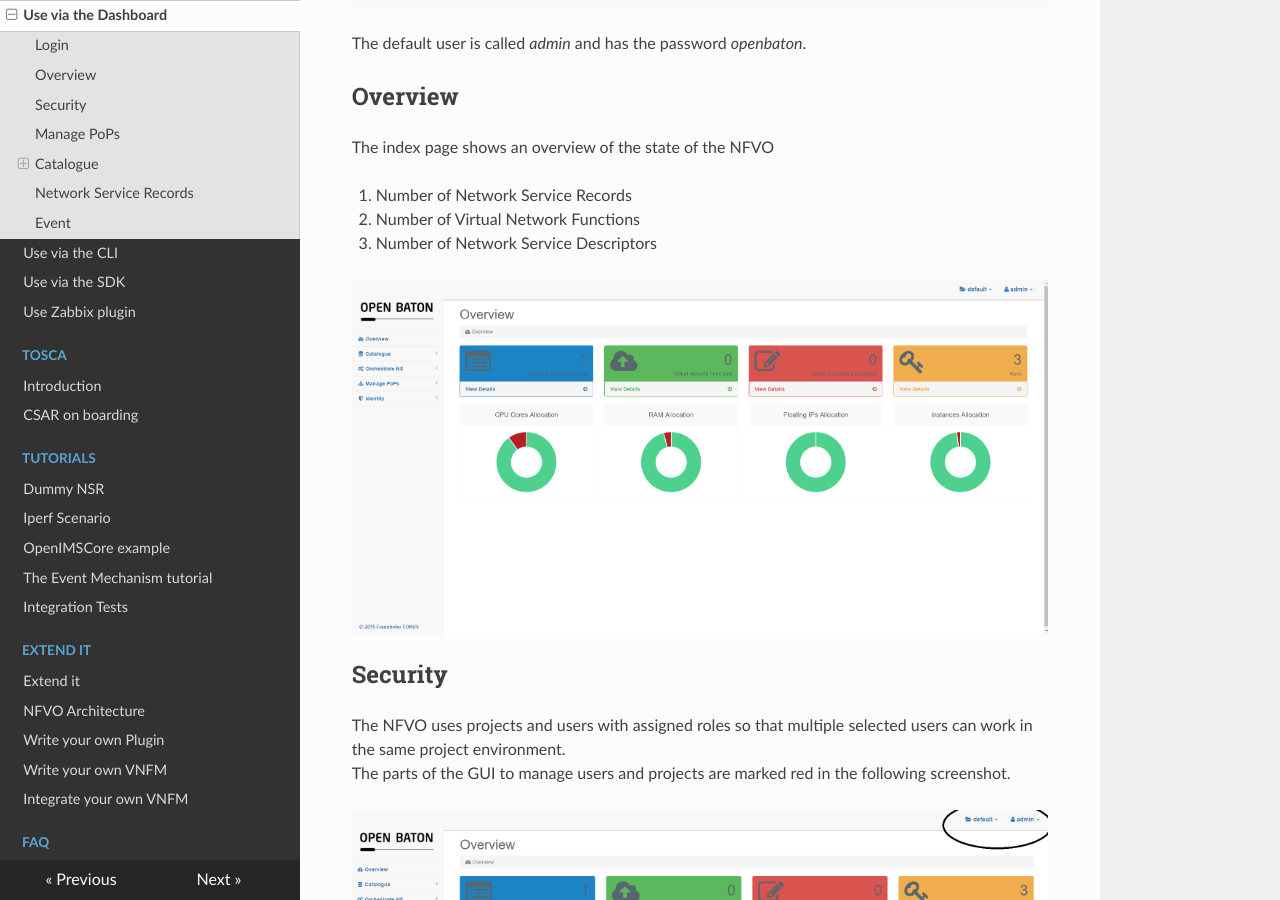
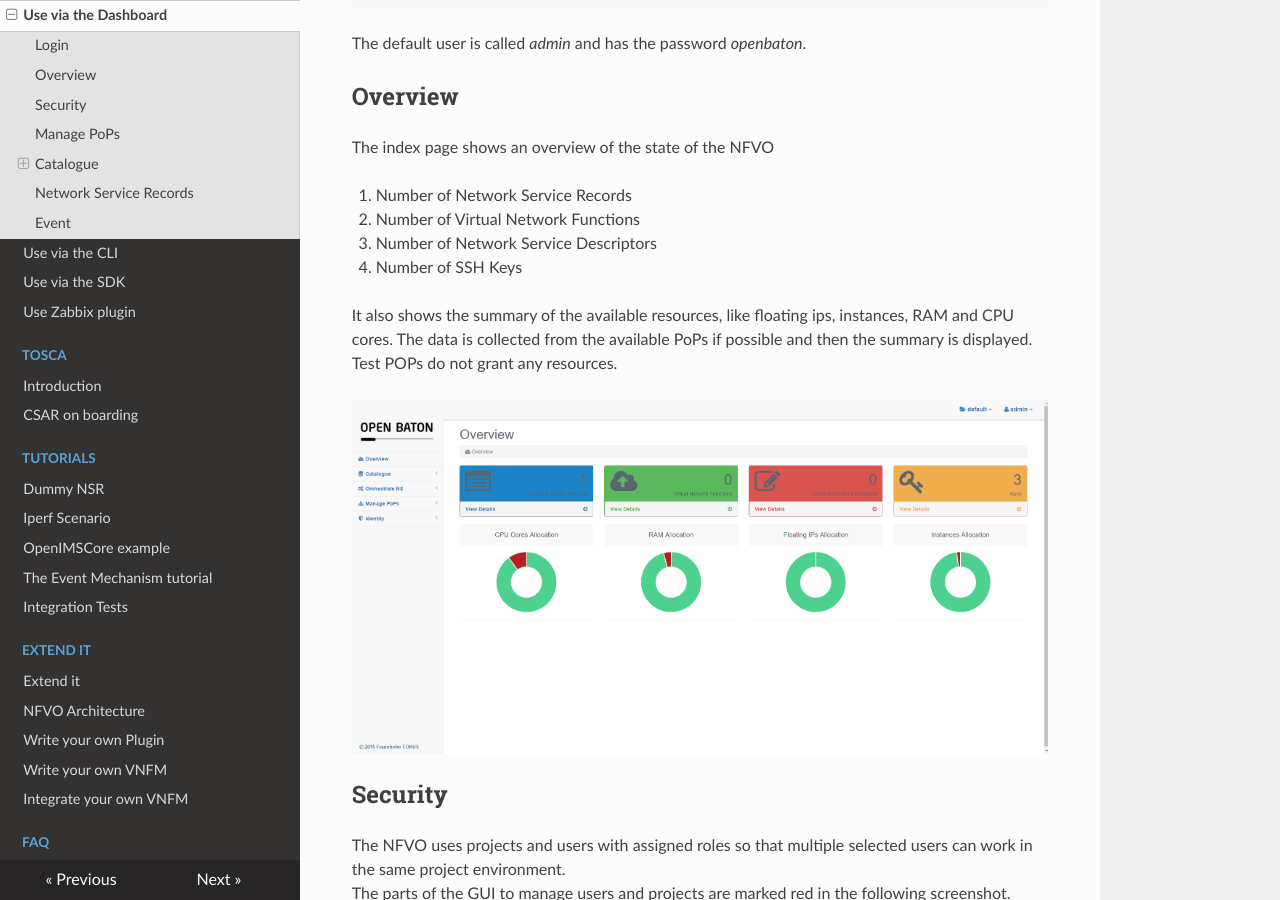
Before and after one commit to openbaton/docs, an MkDocs documentation site: the page built from docs/nfvo-how-to-use-gui.md, in a window 1280 px wide and 900 px high, scrolled down 802 px. Built offline with MkDocs 1.6.1, drawn with Linux system fonts in a browser that asks for light colours; nearby versions of some CDN libraries; old or Windows-style settings are respelled for this version of MkDocs.

```diff
--- a/docs/nfvo-how-to-use-gui.md
+++ b/docs/nfvo-how-to-use-gui.md
@@ -17,6 +17,9 @@
  1. Number of Network Service Records
  2. Number of Virtual Network Functions
  3. Number of Network Service Descriptors
+ 4. Number of SSH Keys
+
+ It also shows the summary of the available resources, like floating ips, instances, RAM and CPU cores. The data is collected from the available PoPs if possible and then the summary is displayed. Test POPs do not grant any resources.
 
 ![Overview][overview]
 
```
